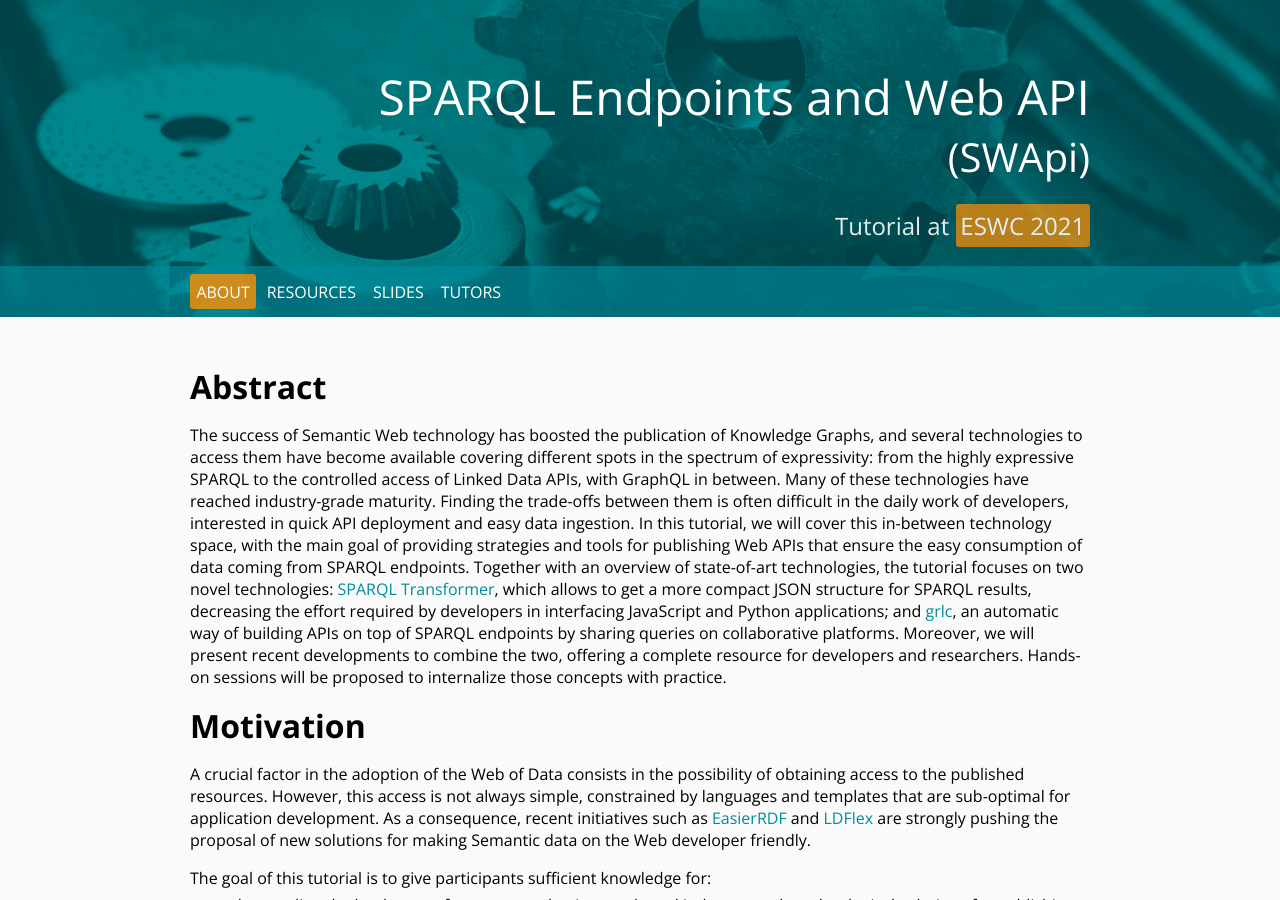
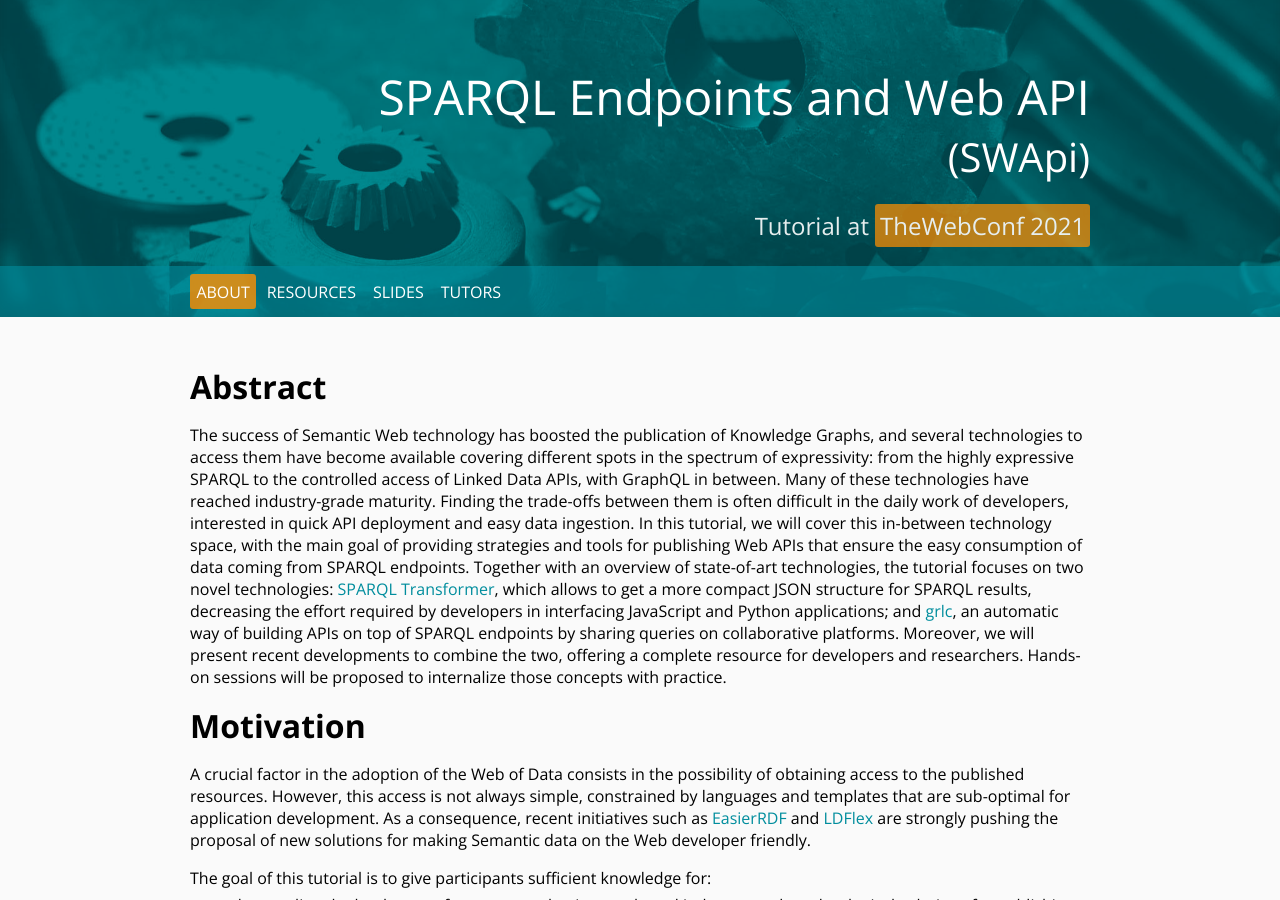
Before and after one commit to D2KLab/swapi-thewebconf21, a Jekyll site: the page built from docs/index.md, in a window 1280 px wide and 900 px high. Built offline with Jekyll 4.4.1, drawn with Linux system fonts in a browser that asks for light colours.

Commit message:
theWebconf

```diff
--- a/docs/_layouts/default.html
+++ b/docs/_layouts/default.html
@@ -14,14 +14,14 @@
     <div class="inside">
       <div class="description">
         <h1>SPARQL Endpoints and Web API <small>(SWApi)</small></h1>
-        <h2>Tutorial at <a href="https://2021.eswc-conferences.org/" rel="external" target="_blank">ESWC 2021</a></h2>
+        <h2>Tutorial at <a href="https://www2021.thewebconf.org/" rel="external" target="_blank">TheWebConf 2021</a></h2>
       </div>
     </div>
     <nav class="mainNav">
       <ul>
         {% assign navigation_pages = site.html_pages | sort: 'navigation_weight' %} {% for p in navigation_pages %} {% if p.navigation_weight %}
         <li>
-          <a href="/swapi-eswc21{{ p.url }}" {% if p.url==page.url %}class="active" {% endif %}>
+          <a href="/swapi-thewebconf21{{ p.url }}" {% if p.url==page.url %}class="active" {% endif %}>
             {{ p.title }}
           </a>
         </li>
```
